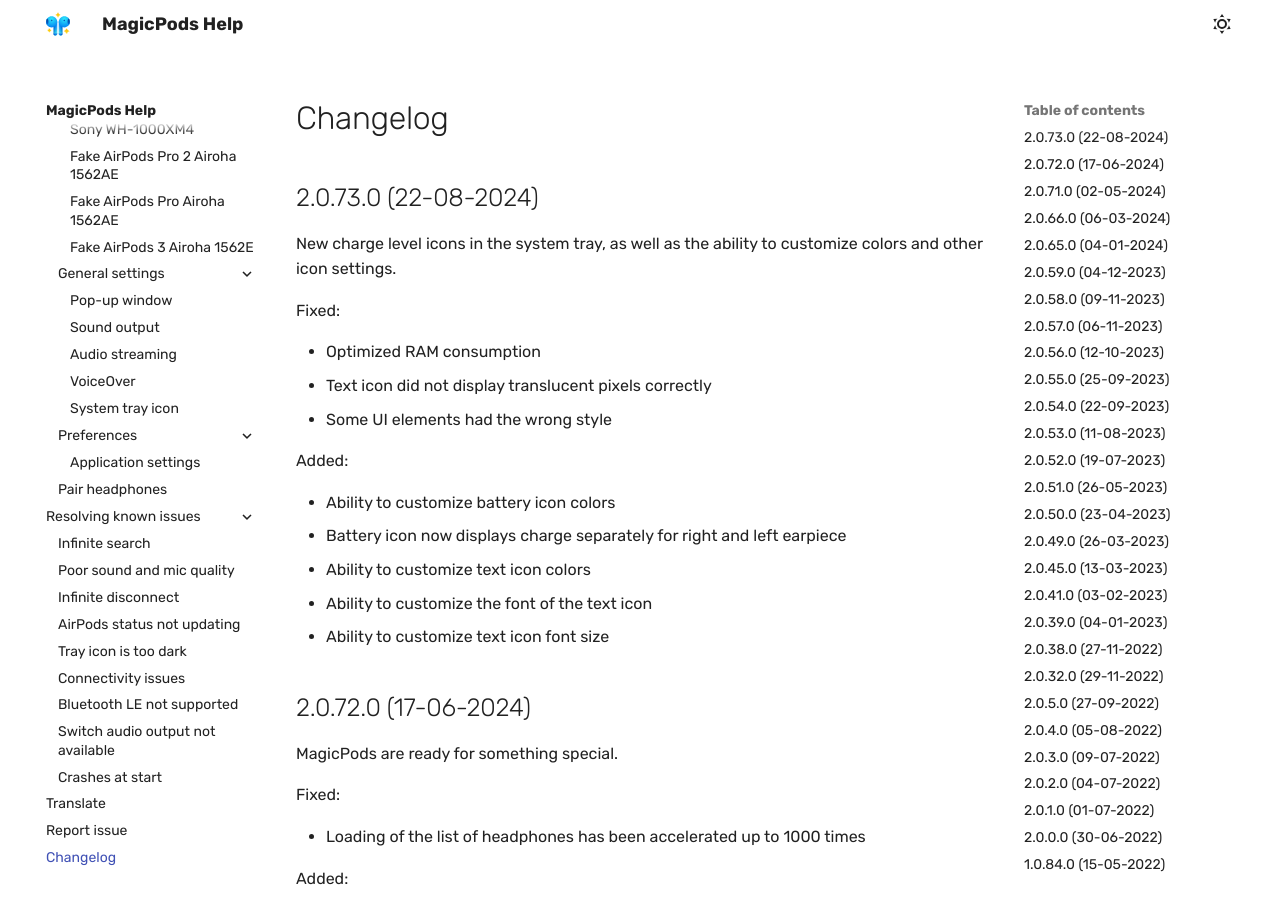
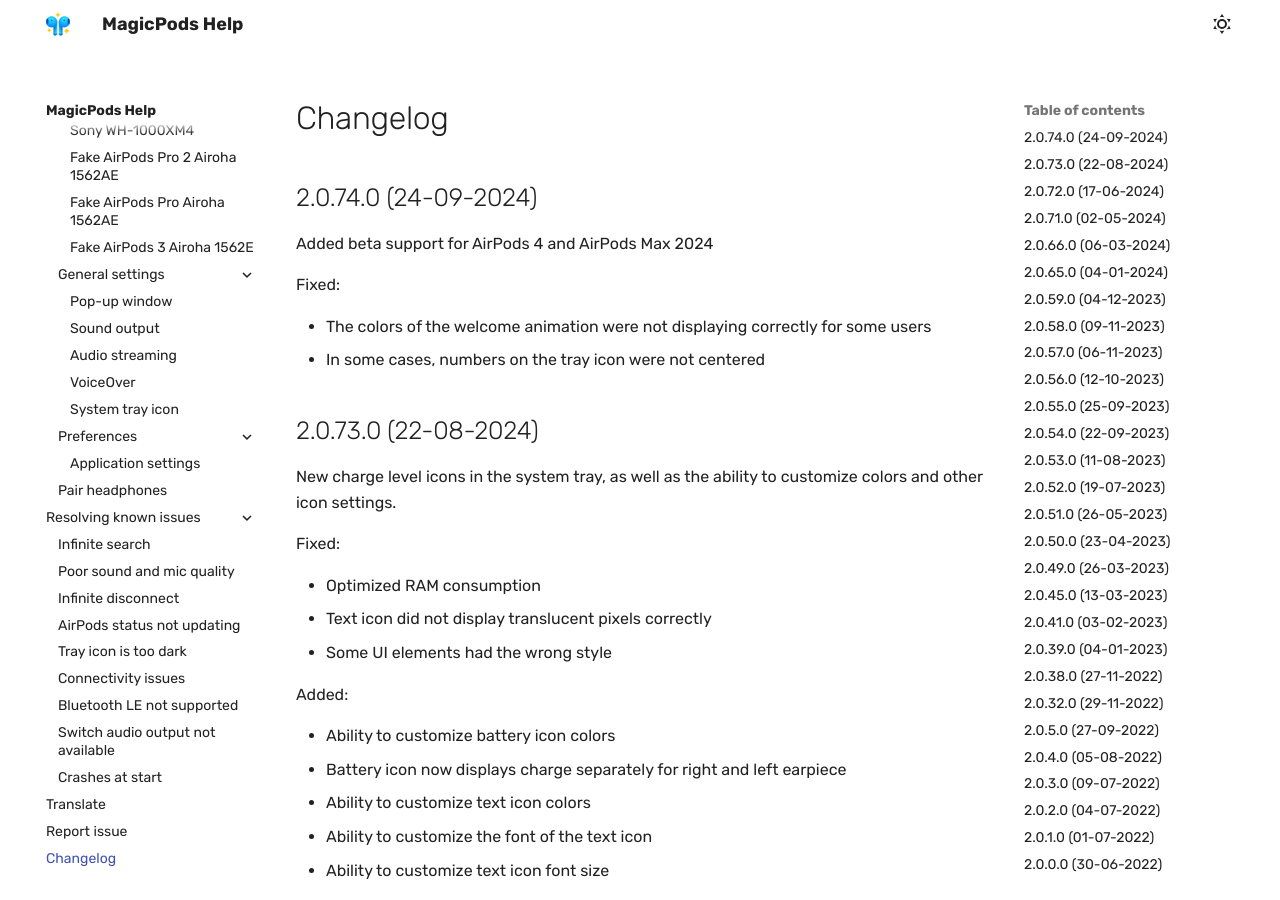
Before and after one commit to steam3d/help.magicpods.app, an MkDocs documentation site: the page built from docs/changelog.md, in a window 1280 px wide and 900 px high. Built offline with MkDocs 1.6.1 and Material for MkDocs 9.7.7, drawn with Linux system fonts in a browser that asks for light colours.

Commit message:
Added info about new airpods max and airpods 4

```diff
--- a/docs/changelog.md
+++ b/docs/changelog.md
@@ -1,3 +1,12 @@
+## 2.0.74.0 (24-09-2024)
+
+Added beta support for AirPods 4 and AirPods Max 2024
+
+Fixed:
+
+- The colors of the welcome animation were not displaying correctly for some users
+- In some cases, numbers on the tray icon were not centered
+
 ## 2.0.73.0 (22-08-2024)
 
 New charge level icons in the system tray, as well as the ability to customize colors and other icon settings.
--- a/mkdocs.yml
+++ b/mkdocs.yml
@@ -11,7 +11,9 @@ nav:
       - Other headphones: headphones/other-headphones.md
       - AirPods 1-2: headphones/apple-airpods12.md
       - AirPods 3: headphones/apple-airpods3.md
+      - AirPods 4: headphones/apple-airpods4.md
       - AirPods Max: headphones/apple-airpodsmax.md
+      - AirPods Max 2024: headphones/apple-airpodsmax2024.md
       - AirPods Pro: headphones/apple-airpodspro.md
       - AirPods Pro 2: headphones/apple-airpodspro2.md
       - Beats Fit Pro: headphones/apple-beatsfitpro.md
```
Also changed, not shown: docs/headphones/apple-airpods4.md (added, +56 -0 lines), docs/headphones/apple-airpodsmax2024.md (added, +80 -0 lines).
